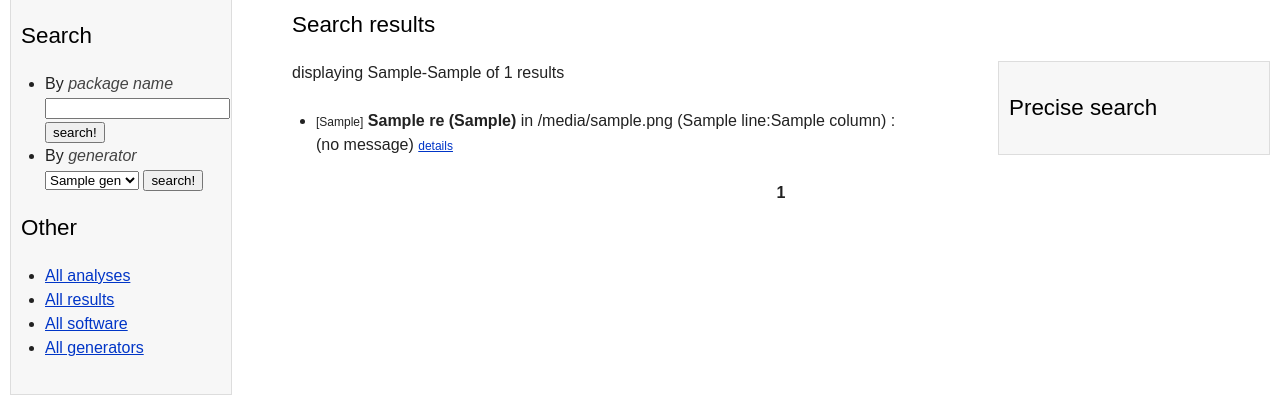
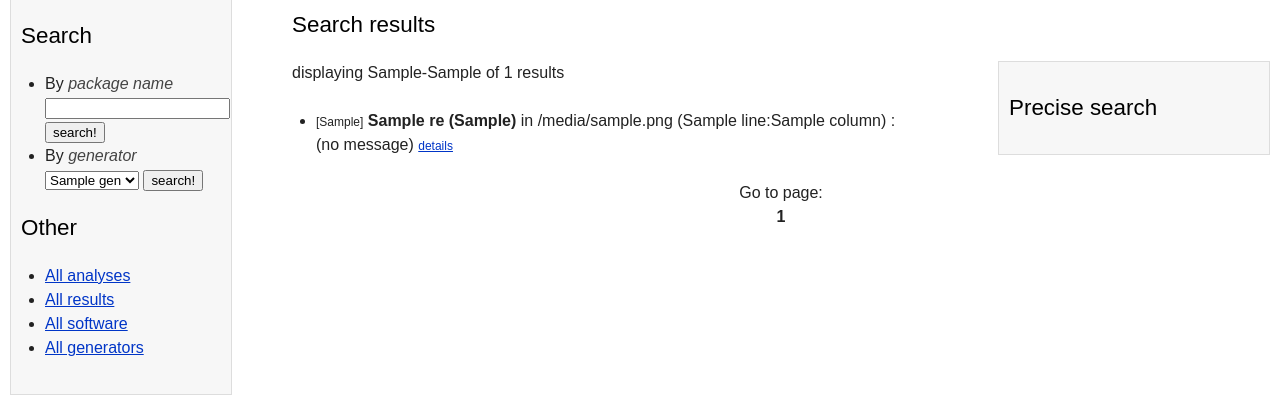
Before and after one commit to Debian/firewoes, a Flask app: template web/flask/app/firewose/templates/search.html in a window 1280 px wide. Shown: the part 93-492 px from the top of the page. Run offline with Flask 2, Linux system fonts and the light colour scheme; the template is opened without the code that fills it: most values are stand-ins (such as "Sample title", 1, 10 or a date in 2020).

Commit message:
add: ' go to page:' before the pagination links

```diff
--- a/web/flask/app/firewose/templates/search.html
+++ b/web/flask/app/firewose/templates/search.html
@@ -91,7 +91,7 @@
   {% endfor %}
   </ul>
   <div id="pagination">
-    {{ macros.render_pagination(pagination) }}
+    Go to page: {{ macros.render_pagination(pagination) }}
   </div>
 {% endif %}
 
```
